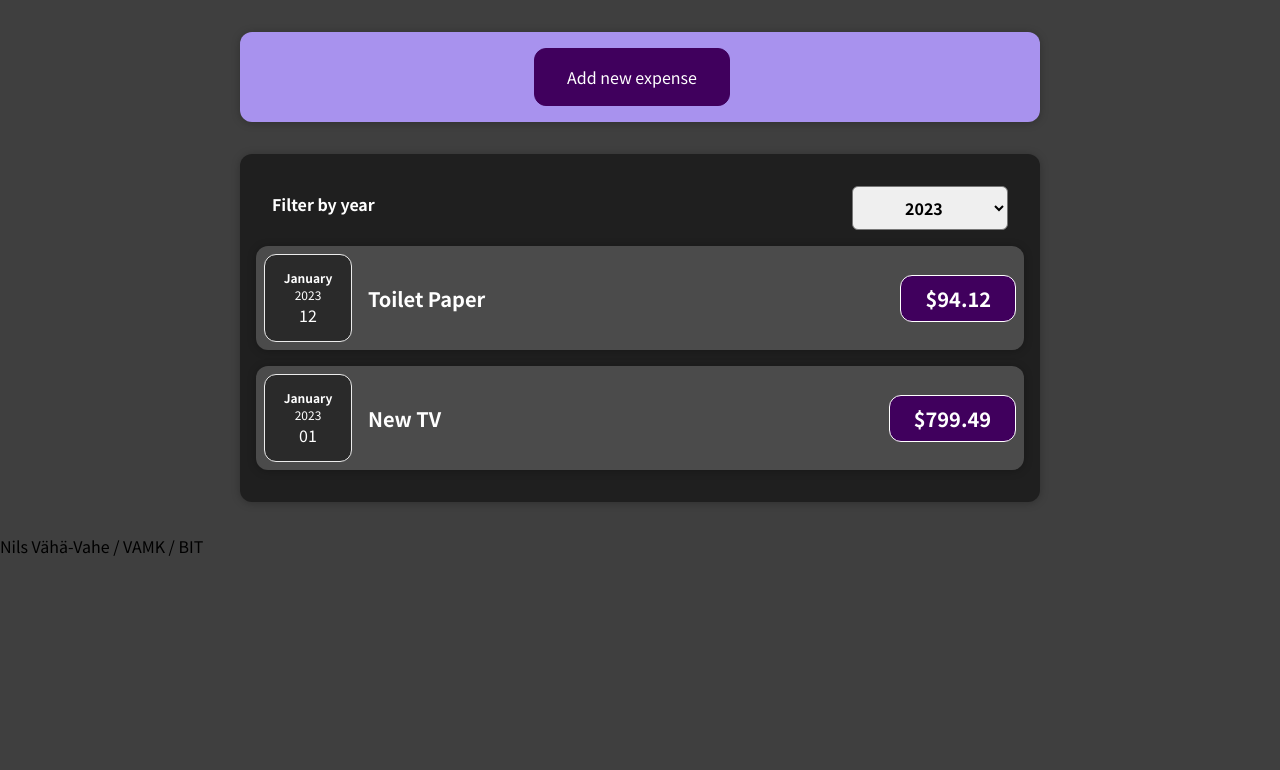
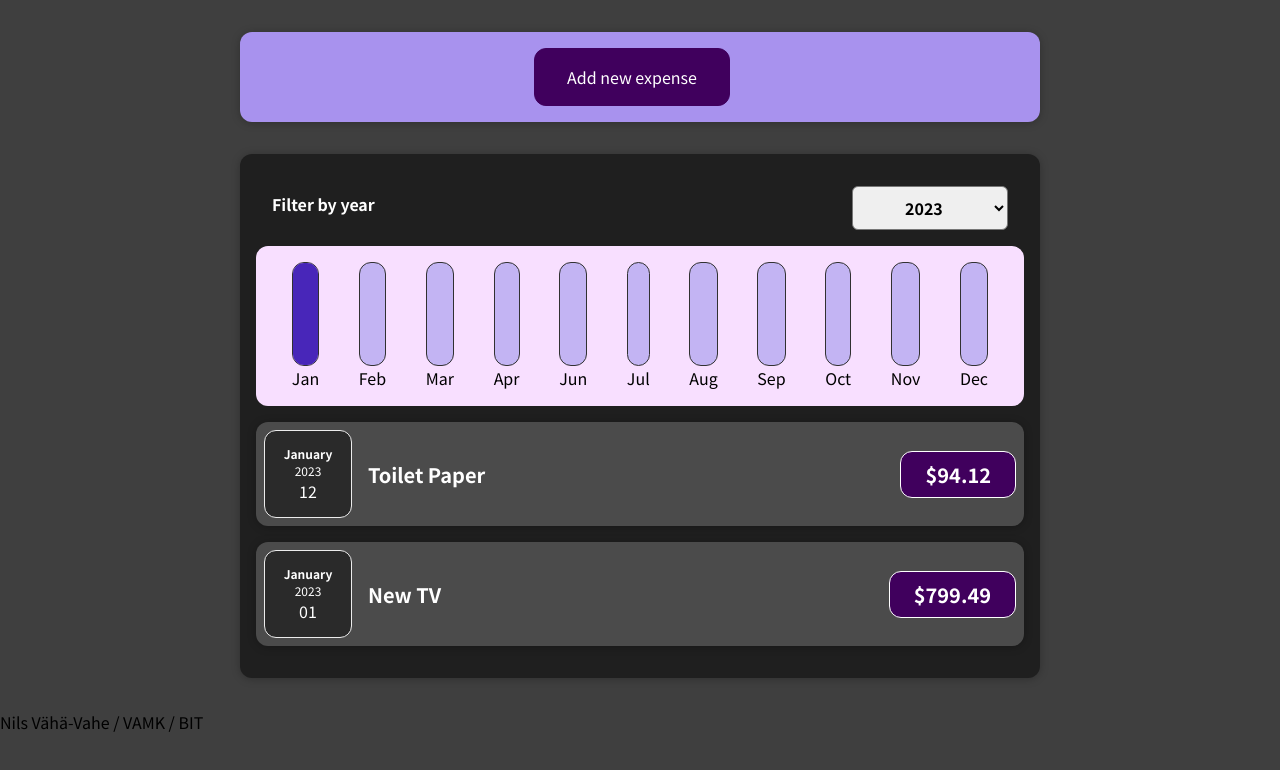
Before and after one commit to nissevahavahe/react-first-project, a React (Create React App) app: page / in a window 1280 px wide. Shown: the top 770 px of the page. Built offline with nearby package versions, Linux system fonts and the light colour scheme.

Commit message:
Tehty raportti joka reagoi filtteröintiin

```diff
--- /dev/null
+++ b/src/components/Chart/Chart.css
@@ -0,0 +1,9 @@
+.chart {
+  padding: 1rem;
+  border-radius: 12px;
+  background-color: #f8dfff;
+  text-align: center;
+  display: flex;
+  justify-content: space-around;
+  height: 10rem;
+}
--- /dev/null
+++ b/src/components/Chart/Chart.js
@@ -0,0 +1,26 @@
+import React from 'react';
+import ChartBar from './ChartBar';
+import  './Chart.css';
+
+
+const Chart = (props) => {
+
+    const dataPointValues = props.dataPoints.map(dataPoint => dataPoint.value)
+    const totalMaximum = Math.max(...dataPointValues)
+
+
+    return (
+        <div className='chart'>
+            {props.dataPoints.map((dataPoint) => (
+            <ChartBar
+                key={dataPoint.label}
+                value={dataPoint.value}
+                maxValue={totalMaximum}
+                label={dataPoint.label}
+            />
+            ))}
+        </div>
+    );
+};
+
+export default Chart;
--- /dev/null
+++ b/src/components/Chart/ChartBar.css
@@ -0,0 +1,30 @@
+.chart-bar {
+  height: 100%;
+  display: flex;
+  flex-direction: column;
+  align-items: center;
+}
+
+.chart-bar__inner {
+  height: 100%;
+  width: 100%;
+  border: 1px solid #313131;
+  border-radius: 12px;
+  background-color: #c3b4f3;
+  overflow: hidden;
+  display: flex;
+  flex-direction: column;
+  justify-content: flex-end;
+}
+
+.chart-bar__fill {
+  background-color: #4826b9;
+  width: 100%;
+  transition: all 0.3s ease-out;
+}
+
+.chart-bar__label {
+  font-weight: bold;
+  font-size: 0.5rem;
+  text-align: center;
+}
--- /dev/null
+++ b/src/components/Chart/ChartBar.js
@@ -0,0 +1,25 @@
+import React from 'react';
+
+import './ChartBar.css';
+
+const ChartBar = (props) => {
+
+    let barFillHeigth = '0%';
+
+    if(props.maxValue > 0) {
+        barFillHeigth = Math.round((props.value / props.maxValue) * 100) + '%'
+    }
+
+    return (
+        <div className='chart-bar'>
+            <div className='chart-bar__inner'>
+                <div className='chart-bar__fill'
+                style={{height: barFillHeigth}}></div>
+            </div>
+            <div className='char-bar__label'>{props.label}</div>
+        </div>
+    )
+}
+
+
+export default ChartBar;
--- a/src/components/Expenses/Expenses.js
+++ b/src/components/Expenses/Expenses.js
@@ -3,6 +3,7 @@
 import Card from '../UI/Card';
 import ExpensesFilter from './ExpensesFilter';
 import ExpenseList from './ExpenseList';
+import ExpensesChart from './ExpensesChart';
 
 const Expenses = (props) =>{
 
@@ -16,6 +17,7 @@
     return(
         <Card className="expenses">
             <ExpensesFilter selected={props.selected} onChangeFilter={filterChangeHandler} />
+        <ExpensesChart expenses={filteredExpenses}/>
         <ExpenseList expenses={filteredExpenses}/>
         </Card>
     )
--- /dev/null
+++ b/src/components/Expenses/ExpensesChart.js
@@ -0,0 +1,31 @@
+import React from 'react';
+
+import Chart from '../Chart/Chart';
+
+
+const ExpensesChart = (props) => {
+
+    const chartDataPoints = [
+        {label: 'Jan', value: 0},
+        {label: 'Feb', value: 0},
+        {label: 'Mar', value: 0},
+        {label: 'Apr', value: 0},
+        {label: 'Jun', value: 0},
+        {label: 'Jul', value: 0},
+        {label: 'Aug', value: 0},
+        {label: 'Sep', value: 0},
+        {label: 'Oct', value: 0},
+        {label: 'Nov', value: 0},
+        {label: 'Dec', value: 0},
+    ];
+
+    for (const expense of props.expenses){
+        const expenseMonth = expense.date.getMonth();
+        chartDataPoints[expenseMonth].value += expense.amount;
+    }
+
+
+    return <Chart dataPoints={chartDataPoints} />;
+}
+
+export default ExpensesChart;
```
